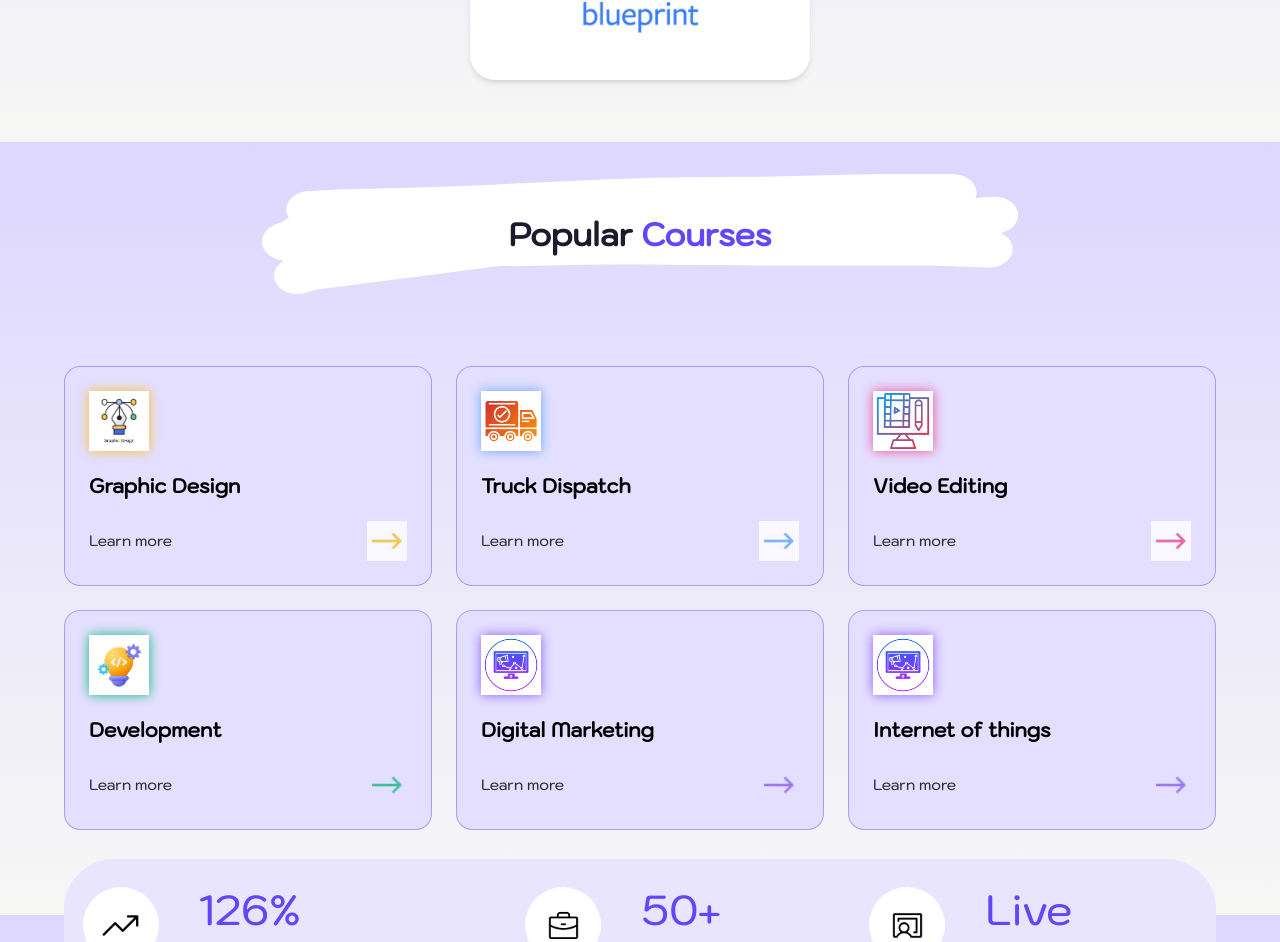
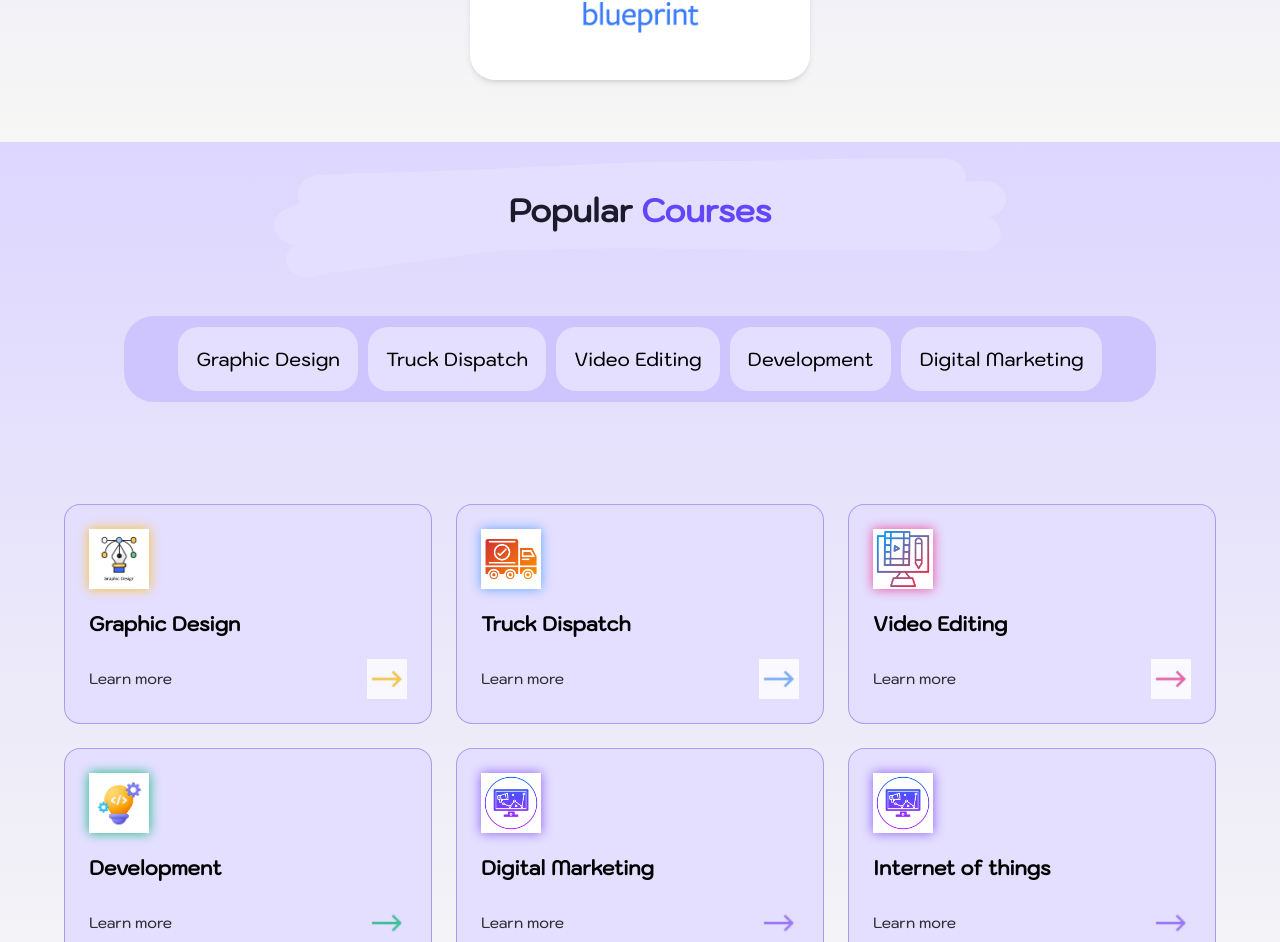
Before and after one commit to Rahuldhyania/b2b-campus, a Next.js app: page / in a window 1280 px wide. Shown: the part 2352-3294 px from the top of the page. Built offline with nearby package versions, Linux system fonts and the light colour scheme.

Commit message:
testing 03/12/25 new 20:32pm

```diff
--- a/src/app/Components/Page-Components/PopularCourses.jsx
+++ b/src/app/Components/Page-Components/PopularCourses.jsx
@@ -2,7 +2,7 @@ import React from 'react'
 import Title from '../UiUx/Title'
 import Globaltitle from '../UiUx/Globaltitle';
 import CourseCard from './CourseCard';
-import titlewhitebg from "../../../../public/images/titlewhitebg.webp"
+import smallbublebg from "../../../../public/images/smallbublebg.webp";
 import Buttons from '../UiUx/Buttons';
 import ServicesSection from './ServiceCard';
 
@@ -38,26 +38,38 @@ export const Coursesbtn = [
 const PopularCourses = () => {
     return (
         <div className=' main-bg'>
-            <div className="relative py-12 flex justify-center items-center">
+            <div className="skill-title-container bg-no-repeat   bg-bottom py-6"
+                style={{
+                    backgroundImage: `url(${smallbublebg.src}) `,
+                    backgroundSize: '732px auto'
+                }}
+            >
+                <Title
+                    title={'Popular  <sapn class="text-primary"> Courses </span>'}
+                    text_color={'text-secondary'}
+                />
+            </div>
+            <div className="w-full p-[25px]">
+                <div className="flex flex-wrap justify-center items-center gap-[10px]
+                  p-[11px] max-w-[1032px] m-auto mb-[3%] mt-[1%]
+                  border-none rounded-[30px] place-items-center bg-[#CEC5FF]">
 
-                {/* Background Bubble Image */}
-                <img
-                    src={titlewhitebg.src}
-                    alt="bubble-bg"
-                    className="absolute top-1/2  left-1/2  -translate-x-1/2 -translate-y-1/2 w-[732px] md:w-[756px] sm:w-[300px] pointer-events-none select-none
-        "
-                />
+                    {Coursesbtn.map((item) => (
+                        <div key={item.id} className="cursor-pointer">
+                            <p className="bg-[#E4DFFF] text-[16px] sm:text-[17px] md:text-[18px] lg:text-[19px]
+    p-[16px] sm:p-[17px] md:p-[18px] coures-btn rounded-[20px] transition-all duration-300 ease-in-out
+    hover:bg-[#6346FA] hover:text-white hover:scale-105 hover:shadow-lg">
+                                {item.btn}
+                            </p>
+                        </div>
+                    ))}
 
-                {/* Title on top */}
-                <div className="relative z-10 text-center">
-                    <Title
-                        title={'Popular <span class="text-primary"> Courses </span>'}
-                        text_color={'text-secondary'}
-                    />
                 </div>
             </div>
 
+
             <ServicesSection />
+
             <div className="buttons text-[25px] flex justify-center m-auto sm:mb-0">
                 <Buttons btnname='Start Your Career Journey Today!' text_color={'text-white'} />
             </div>
```
